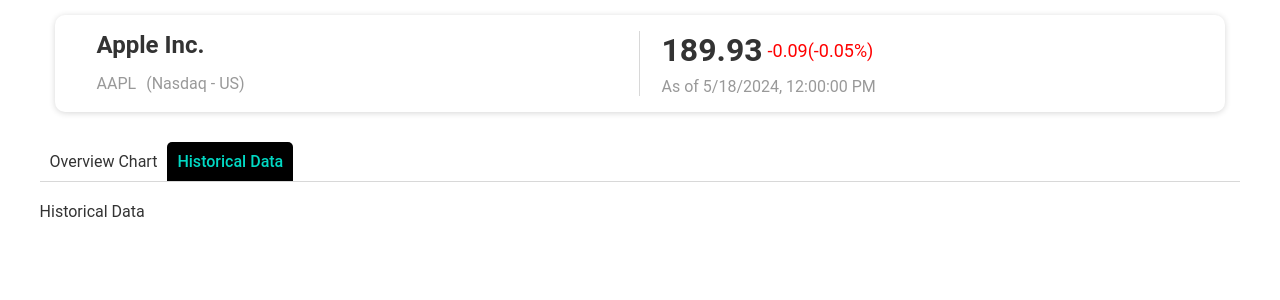
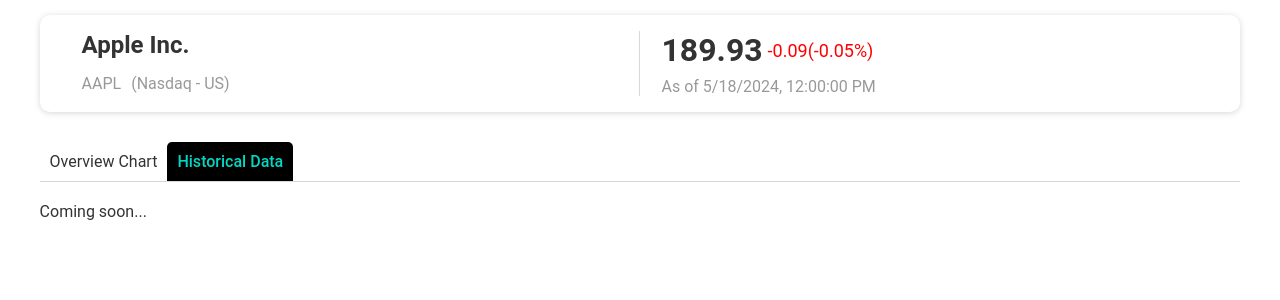
Before and after one commit to alexnlfm/stock-data-displayer, a React (Vite) app: page / in a window 1280 px wide. Both pictures are taken after a click on the element "Historical Data". Shown: the top 300 px of the page. Built offline with nearby package versions, Linux system fonts and the light colour scheme.

Commit message:
Adding OverviewChart component

```diff
--- a/src/App.jsx
+++ b/src/App.jsx
@@ -2,6 +2,7 @@
 import styled from 'styled-components';
 
 import Header from './components/Header';
+import OverviewChart from './components/OverviewChart';
 import { colors } from './constants/colors';
 
 const staticAppleStockData = {
@@ -27,11 +28,13 @@
 
 function App() {
   const [currentTab, setCurrentTab] = useState(navigationTabs[0].id);
+
   function handleTabClick(e) {
     // TODO: Fix issue of redundant focusing on div (text cursor blinking on click)
     const { id } = e.target;
     setCurrentTab(id);
   }
+
   return (
     <div style={{ width: '95%', margin: '0 auto' }}>
       <Header stockData={staticAppleStockData} />
@@ -42,8 +45,8 @@
           </StyledTab>
         ))}
       </StyledNav>
-      {currentTab === 'overview-chart' && (<div>Overview Chart</div>)}
-      {currentTab === 'historical-data' && (<div>Historical Data</div>)}
+      {currentTab === 'overview-chart' && (<OverviewChart />)}
+      {currentTab === 'historical-data' && (<div>Coming soon...</div>)}
     </div>
   )
 }
--- a/src/components/Header.jsx
+++ b/src/components/Header.jsx
@@ -64,7 +64,7 @@
   box-sizing: border-box;
   display: flex;
   padding: 16px 21px;
-  margin: 15px 15px 30px;
+  margin: 15px 0 30px;
   box-shadow: rgba(0, 0, 0, 0.16) 0px 1px 6px 0px;
   border-radius: 10px;
 `;
--- /dev/null
+++ b/src/components/OverviewChart.jsx
@@ -0,0 +1,7 @@
+function OverviewChart() {
+  return (
+    <div>Overview Chart</div>
+  );
+}
+
+export default OverviewChart;
```
